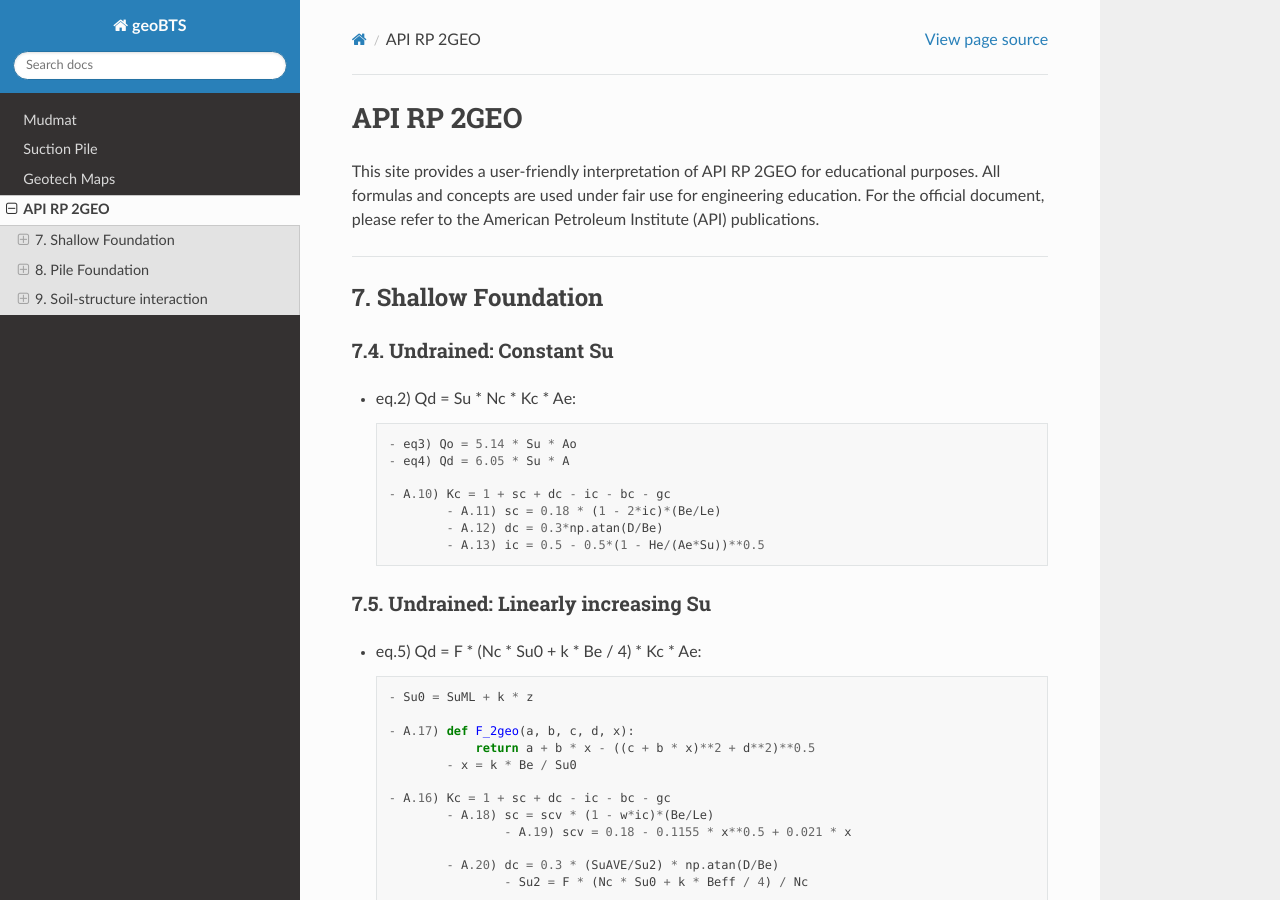
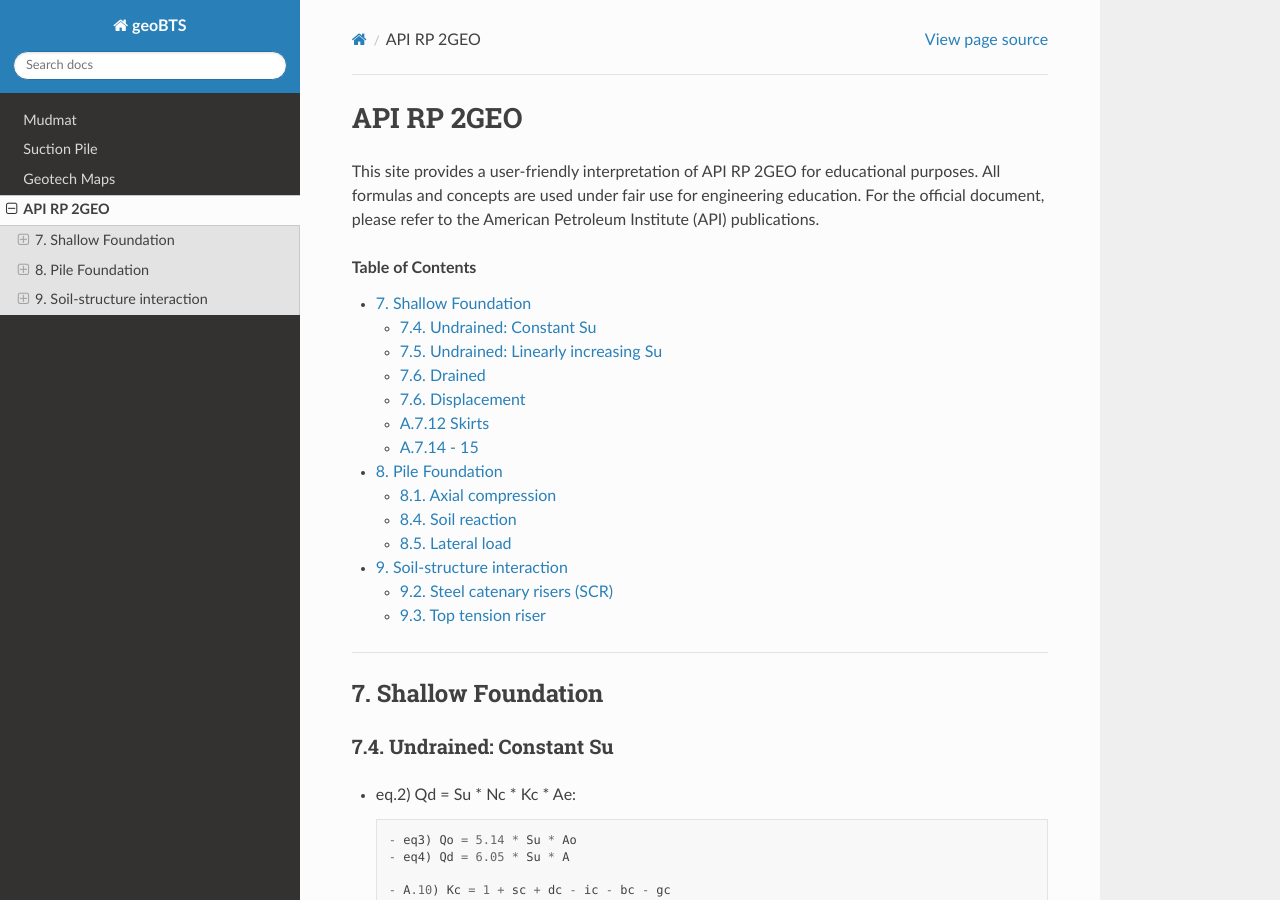
Before and after one commit to jungsohn/geoBTS, a Sphinx documentation site: the page built from docs/source/API_2GEO.rst, in a window 1280 px wide and 900 px high. Built offline with Sphinx 7.4.7 and the Read the Docs theme 3.1.0, drawn with Linux system fonts in a browser that asks for light colours.

Commit message:
Update API_2GEO.rst

```diff
--- a/docs/source/API_2GEO.rst
+++ b/docs/source/API_2GEO.rst
@@ -1,9 +1,13 @@
 API RP 2GEO
-============
+===========
 
 This site provides a user-friendly interpretation of API RP 2GEO for educational purposes.
 All formulas and concepts are used under fair use for engineering education.
 For the official document, please refer to the American Petroleum Institute (API) publications.
+
+.. contents:: Table of Contents
+   :depth: 2
+   :local:
 
 ----
 
```
